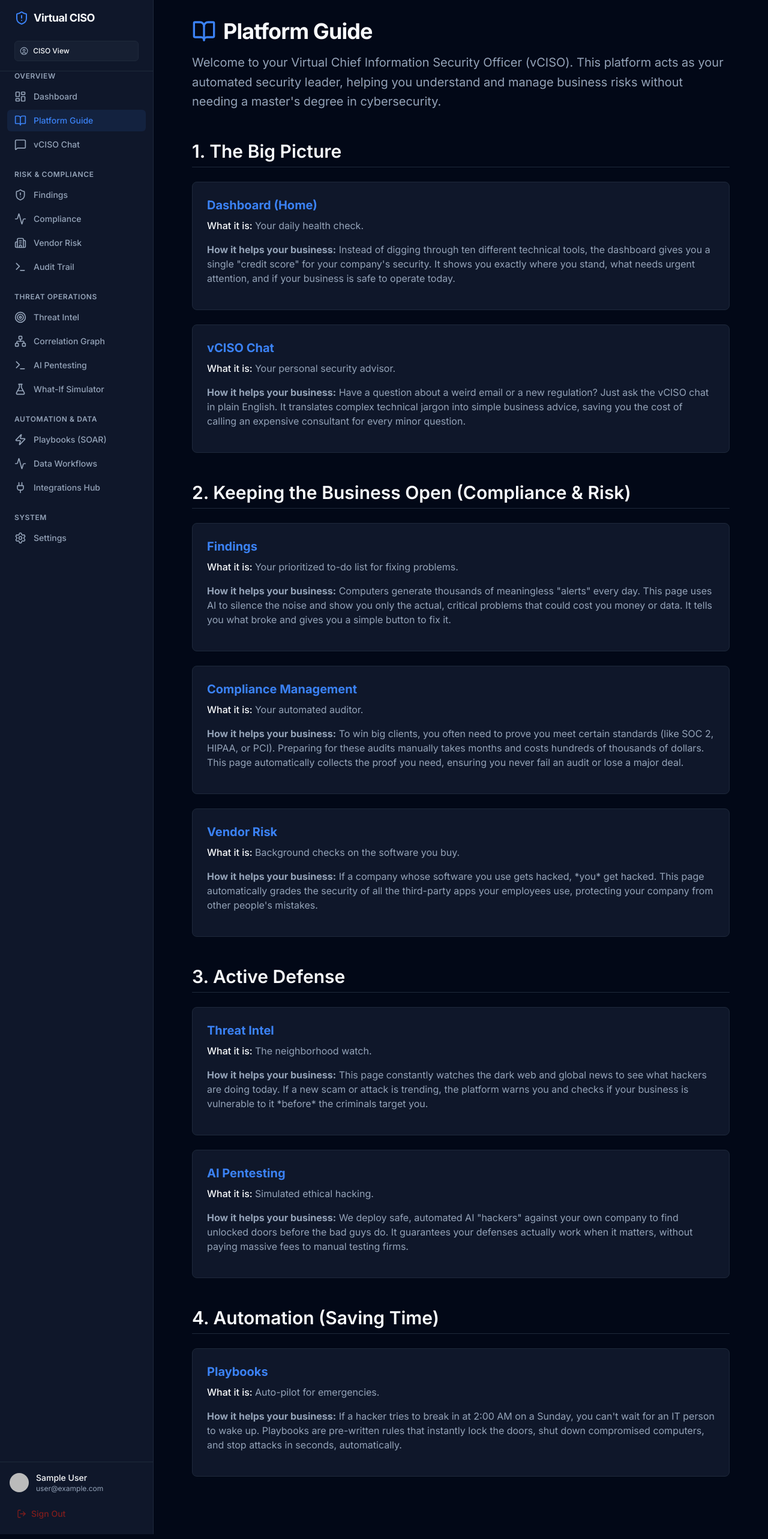
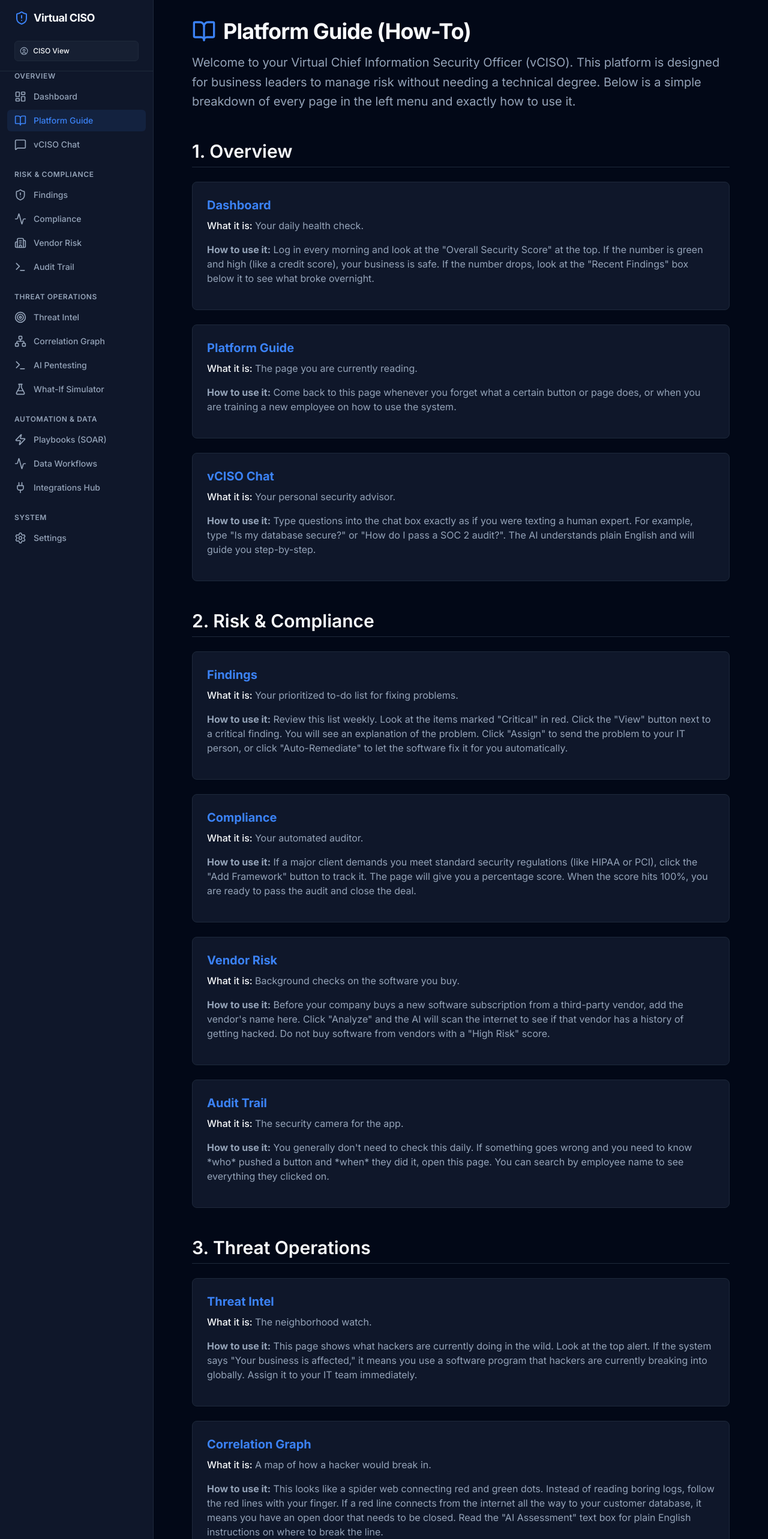
Before and after one commit to matandadoss/vCISO, a Next.js app in the folder frontend/: page /guide in a window 1280 px wide. Shown: the top 2566 px of the page at 60% size. Built offline with nearby package versions, Linux system fonts and the light colour scheme; no server answers; sample sign-in values are in the browser's storage.

Commit message:
docs: rewrite user guide for business executives

```diff
--- a/frontend/src/app/guide/page.tsx
+++ b/frontend/src/app/guide/page.tsx
@@ -7,24 +7,33 @@ export default function UserGuidePage() {
         <div>
           <h1 className="text-4xl font-bold tracking-tight text-foreground flex items-center gap-3">
             <BookOpen className="h-10 w-10 text-primary" />
-            Platform Guide
+            Platform Guide (How-To)
           </h1>
           <p className="text-xl text-muted-foreground mt-4 leading-relaxed">
             Welcome to your Virtual Chief Information Security Officer (vCISO).
-            This platform acts as your automated security leader, helping you understand and manage business risks without needing a master's degree in cybersecurity.
+            This platform is designed for business leaders to manage risk without needing a technical degree.
+            Below is a simple breakdown of every page in the left menu and exactly how to use it.
           </p>
         </div>
 
         <section className="space-y-6">
           <div className="border-b border-border pb-2">
-            <h2 className="text-3xl font-semibold text-foreground">1. The Big Picture</h2>
+            <h2 className="text-3xl font-semibold text-foreground">1. Overview</h2>
           </div>
 
           <div className="bg-card border border-border rounded-lg p-6">
-            <h3 className="text-xl font-bold text-primary mb-2">Dashboard (Home)</h3>
+            <h3 className="text-xl font-bold text-primary mb-2">Dashboard</h3>
             <p className="font-medium text-foreground mb-4">What it is: <span className="font-normal text-muted-foreground">Your daily health check.</span></p>
             <p className="text-muted-foreground mb-4">
-              <strong>How it helps your business:</strong> Instead of digging through ten different technical tools, the dashboard gives you a single "credit score" for your company's security. It shows you exactly where you stand, what needs urgent attention, and if your business is safe to operate today.
+              <strong>How to use it:</strong> Log in every morning and look at the "Overall Security Score" at the top. If the number is green and high (like a credit score), your business is safe. If the number drops, look at the "Recent Findings" box below it to see what broke overnight.
+            </p>
+          </div>
+
+          <div className="bg-card border border-border rounded-lg p-6">
+            <h3 className="text-xl font-bold text-primary mb-2">Platform Guide</h3>
+            <p className="font-medium text-foreground mb-4">What it is: <span className="font-normal text-muted-foreground">The page you are currently reading.</span></p>
+            <p className="text-muted-foreground mb-4">
+              <strong>How to use it:</strong> Come back to this page whenever you forget what a certain button or page does, or when you are training a new employee on how to use the system.
             </p>
           </div>
 
@@ -32,29 +41,29 @@ export default function UserGuidePage() {
             <h3 className="text-xl font-bold text-primary mb-2">vCISO Chat</h3>
             <p className="font-medium text-foreground mb-4">What it is: <span className="font-normal text-muted-foreground">Your personal security advisor.</span></p>
             <p className="text-muted-foreground mb-4">
-              <strong>How it helps your business:</strong> Have a question about a weird email or a new regulation? Just ask the vCISO chat in plain English. It translates complex technical jargon into simple business advice, saving you the cost of calling an expensive consultant for every minor question.
+              <strong>How to use it:</strong> Type questions into the chat box exactly as if you were texting a human expert. For example, type "Is my database secure?" or "How do I pass a SOC 2 audit?". The AI understands plain English and will guide you step-by-step.
             </p>
           </div>
         </section>
 
         <section className="space-y-6">
           <div className="border-b border-border pb-2">
-            <h2 className="text-3xl font-semibold text-foreground">2. Keeping the Business Open (Compliance & Risk)</h2>
+            <h2 className="text-3xl font-semibold text-foreground">2. Risk & Compliance</h2>
           </div>
 
           <div className="bg-card border border-border rounded-lg p-6">
             <h3 className="text-xl font-bold text-primary mb-2">Findings</h3>
             <p className="font-medium text-foreground mb-4">What it is: <span className="font-normal text-muted-foreground">Your prioritized to-do list for fixing problems.</span></p>
             <p className="text-muted-foreground mb-4">
-              <strong>How it helps your business:</strong> Computers generate thousands of meaningless "alerts" every day. This page uses AI to silence the noise and show you only the actual, critical problems that could cost you money or data. It tells you what broke and gives you a simple button to fix it.
+              <strong>How to use it:</strong> Review this list weekly. Look at the items marked "Critical" in red. Click the "View" button next to a critical finding. You will see an explanation of the problem. Click "Assign" to send the problem to your IT person, or click "Auto-Remediate" to let the software fix it for you automatically.
             </p>
           </div>
 
           <div className="bg-card border border-border rounded-lg p-6">
-            <h3 className="text-xl font-bold text-primary mb-2">Compliance Management</h3>
+            <h3 className="text-xl font-bold text-primary mb-2">Compliance</h3>
             <p className="font-medium text-foreground mb-4">What it is: <span className="font-normal text-muted-foreground">Your automated auditor.</span></p>
             <p className="text-muted-foreground mb-4">
-              <strong>How it helps your business:</strong> To win big clients, you often need to prove you meet certain standards (like SOC 2, HIPAA, or PCI). Preparing for these audits manually takes months and costs hundreds of thousands of dollars. This page automatically collects the proof you need, ensuring you never fail an audit or lose a major deal.
+              <strong>How to use it:</strong> If a major client demands you meet standard security regulations (like HIPAA or PCI), click the "Add Framework" button to track it. The page will give you a percentage score. When the score hits 100%, you are ready to pass the audit and close the deal.
             </p>
           </div>
 
@@ -62,21 +71,37 @@ export default function UserGuidePage() {
             <h3 className="text-xl font-bold text-primary mb-2">Vendor Risk</h3>
             <p className="font-medium text-foreground mb-4">What it is: <span className="font-normal text-muted-foreground">Background checks on the software you buy.</span></p>
             <p className="text-muted-foreground mb-4">
-              <strong>How it helps your business:</strong> If a company whose software you use gets hacked, *you* get hacked. This page automatically grades the security of all the third-party apps your employees use, protecting your company from other people's mistakes.
+              <strong>How to use it:</strong> Before your company buys a new software subscription from a third-party vendor, add the vendor's name here. Click "Analyze" and the AI will scan the internet to see if that vendor has a history of getting hacked. Do not buy software from vendors with a "High Risk" score.
+            </p>
+          </div>
+
+          <div className="bg-card border border-border rounded-lg p-6">
+            <h3 className="text-xl font-bold text-primary mb-2">Audit Trail</h3>
+            <p className="font-medium text-foreground mb-4">What it is: <span className="font-normal text-muted-foreground">The security camera for the app.</span></p>
+            <p className="text-muted-foreground mb-4">
+              <strong>How to use it:</strong> You generally don't need to check this daily. If something goes wrong and you need to know *who* pushed a button and *when* they did it, open this page. You can search by employee name to see everything they clicked on.
             </p>
           </div>
         </section>
 
         <section className="space-y-6">
           <div className="border-b border-border pb-2">
-            <h2 className="text-3xl font-semibold text-foreground">3. Active Defense</h2>
+            <h2 className="text-3xl font-semibold text-foreground">3. Threat Operations</h2>
           </div>
 
           <div className="bg-card border border-border rounded-lg p-6">
             <h3 className="text-xl font-bold text-primary mb-2">Threat Intel</h3>
             <p className="font-medium text-foreground mb-4">What it is: <span className="font-normal text-muted-foreground">The neighborhood watch.</span></p>
             <p className="text-muted-foreground mb-4">
-              <strong>How it helps your business:</strong> This page constantly watches the dark web and global news to see what hackers are doing today. If a new scam or attack is trending, the platform warns you and checks if your business is vulnerable to it *before* the criminals target you.
+              <strong>How to use it:</strong> This page shows what hackers are currently doing in the wild. Look at the top alert. If the system says "Your business is affected," it means you use a software program that hackers are currently breaking into globally. Assign it to your IT team immediately.
+            </p>
+          </div>
+
+          <div className="bg-card border border-border rounded-lg p-6">
+            <h3 className="text-xl font-bold text-primary mb-2">Correlation Graph</h3>
+            <p className="font-medium text-foreground mb-4">What it is: <span className="font-normal text-muted-foreground">A map of how a hacker would break in.</span></p>
+            <p className="text-muted-foreground mb-4">
+              <strong>How to use it:</strong> This looks like a spider web connecting red and green dots. Instead of reading boring logs, follow the red lines with your finger. If a red line connects from the internet all the way to your customer database, it means you have an open door that needs to be closed. Read the "AI Assessment" text box for plain English instructions on where to break the line.
             </p>
           </div>
 
@@ -84,21 +109,59 @@ export default function UserGuidePage() {
             <h3 className="text-xl font-bold text-primary mb-2">AI Pentesting</h3>
             <p className="font-medium text-foreground mb-4">What it is: <span className="font-normal text-muted-foreground">Simulated ethical hacking.</span></p>
             <p className="text-muted-foreground mb-4">
-              <strong>How it helps your business:</strong> We deploy safe, automated AI "hackers" against your own company to find unlocked doors before the bad guys do. It guarantees your defenses actually work when it matters, without paying massive fees to manual testing firms.
+              <strong>How to use it:</strong> Once a week, click the "Start New Assessment" button. Our AI will pretend to be a criminal and try to break into your systems exactly like a real hacker would. When it finishes, read its report. If it successfully broke in, it will show you exactly how it did it so you can fix the lock.
+            </p>
+          </div>
+
+          <div className="bg-card border border-border rounded-lg p-6">
+            <h3 className="text-xl font-bold text-primary mb-2">What-If Simulator</h3>
+            <p className="font-medium text-foreground mb-4">What it is: <span className="font-normal text-muted-foreground">A safe playground for testing.</span></p>
+            <p className="text-muted-foreground mb-4">
+              <strong>How to use it:</strong> Before your engineers install a new database or change a major firewall rule, use this page. Type in what they plan to do and click "Simulate." The AI will warn you if this planned change will accidentally open a door for hackers.
             </p>
           </div>
         </section>
 
         <section className="space-y-6">
           <div className="border-b border-border pb-2">
-            <h2 className="text-3xl font-semibold text-foreground">4. Automation (Saving Time)</h2>
+            <h2 className="text-3xl font-semibold text-foreground">4. Automation & Data</h2>
           </div>
 
           <div className="bg-card border border-border rounded-lg p-6">
-            <h3 className="text-xl font-bold text-primary mb-2">Playbooks</h3>
+            <h3 className="text-xl font-bold text-primary mb-2">Playbooks (SOAR)</h3>
             <p className="font-medium text-foreground mb-4">What it is: <span className="font-normal text-muted-foreground">Auto-pilot for emergencies.</span></p>
             <p className="text-muted-foreground mb-4">
-              <strong>How it helps your business:</strong> If a hacker tries to break in at 2:00 AM on a Sunday, you can't wait for an IT person to wake up. Playbooks are pre-written rules that instantly lock the doors, shut down compromised computers, and stop attacks in seconds, automatically.
+              <strong>How to use it:</strong> Think of these like smart-home rules (e.g., "If someone opens the window, turn on the alarm"). Click "Create Rule". You can tell the system: "If a hacker logs in from Russia, instantly lock their account and text my phone." Once you set these rules, they run 24/7 without you doing anything.
+            </p>
+          </div>
+
+          <div className="bg-card border border-border rounded-lg p-6">
+            <h3 className="text-xl font-bold text-primary mb-2">Data Workflows</h3>
+            <p className="font-medium text-foreground mb-4">What it is: <span className="font-normal text-muted-foreground">Connecting the plumbing.</span></p>
+            <p className="text-muted-foreground mb-4">
+              <strong>How to use it:</strong> This is a technical page primarily for your IT team. It tells the platform how to pull logs from your cloud providers. You do not need to check this page daily unless the Dashboard tells you a data source has disconnected.
+            </p>
+          </div>
+
+          <div className="bg-card border border-border rounded-lg p-6">
+            <h3 className="text-xl font-bold text-primary mb-2">Integrations Hub</h3>
+            <p className="font-medium text-foreground mb-4">What it is: <span className="font-normal text-muted-foreground">Linking your tools together.</span></p>
+            <p className="text-muted-foreground mb-4">
+              <strong>How to use it:</strong> Find the logos of all the business tools you currently use (like Slack, Google Cloud, AWS, or Jira). Click "Connect" on each one. This allows the vCISO platform to see everything happening in your business and automatically send messages to your team if a problem happens.
+            </p>
+          </div>
+        </section>
+
+        <section className="space-y-6">
+          <div className="border-b border-border pb-2">
+            <h2 className="text-3xl font-semibold text-foreground">5. System</h2>
+          </div>
+
+          <div className="bg-card border border-border rounded-lg p-6">
+            <h3 className="text-xl font-bold text-primary mb-2">Settings</h3>
+            <p className="font-medium text-foreground mb-4">What it is: <span className="font-normal text-muted-foreground">Your billing and admin controls.</span></p>
+            <p className="text-muted-foreground mb-4">
+              <strong>How to use it:</strong> Use this page to add new employee accounts or check how much the AI usage is costing you this month.
             </p>
           </div>
         </section>
```
Also changed, not shown: 1 other file (tests, documents, lock files or other folders).
